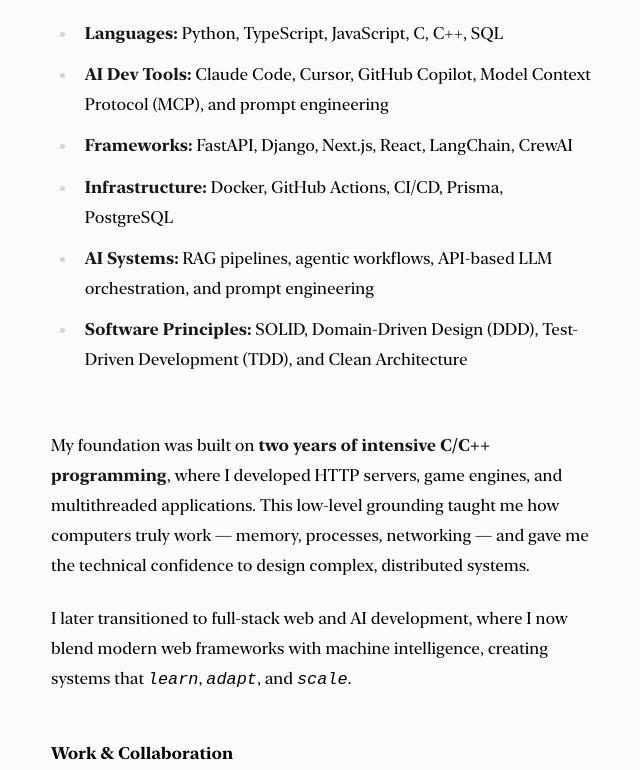
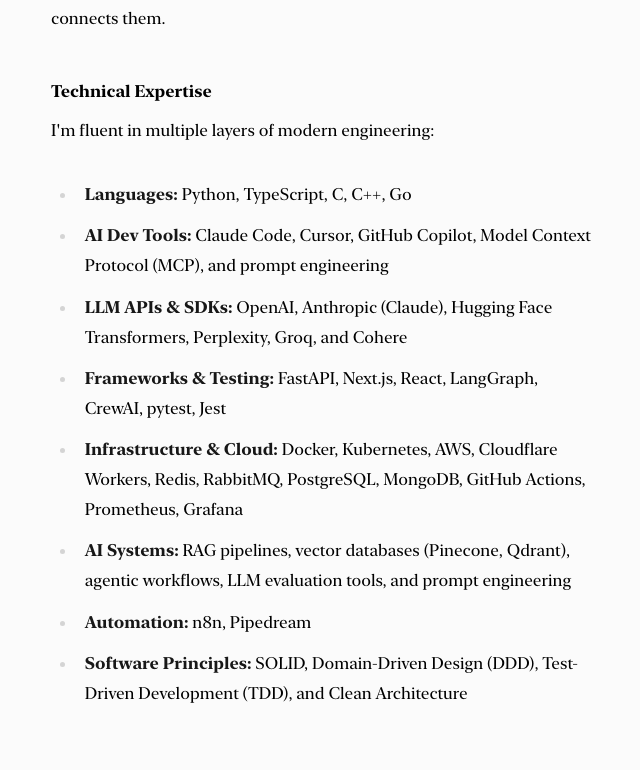
Before and after one commit to tofaramususa/tofaramususa.com, a Next.js app: page / in a window 1280 px wide. Shown: the part 1981-2751 px from the top of the page, without its empty margins (319-959 px from the left). Built offline with nearby package versions, Linux system fonts and the light colour scheme; a web font is replaced by a local one.

Commit message:
feat: enhance technical expertise section with new skills and tools

```diff
--- a/src/app/page.tsx
+++ b/src/app/page.tsx
@@ -43,13 +43,16 @@
           <strong>Architecting agentic AI systems</strong> with LangGraph, CrewAI, and custom agent frameworks — designing multi-agent workflows for autonomous reasoning, tool orchestration, and state management across distributed systems.
         </li>
         <li>
+          <strong>Integrating LLM APIs and SDKs</strong> including OpenAI, Anthropic (Claude), Hugging Face Transformers, and Perplexity — building production applications with multi-model orchestration, streaming responses, function calling, and context management across different LLM providers.
+        </li>
+        <li>
           <strong>Building Python microservices and REST APIs</strong> with FastAPI, PostgreSQL, MongoDB, and Redis — implementing TDD, asynchronous processing, and Model Context Protocol (MCP) integrations for LLM-native applications.
         </li>
         <li>
           <strong>Developing production frontends</strong> using TypeScript, Next.js, and React — building real-time AI dashboards, streaming LLM responses, and interactive agent interfaces with Tailwind CSS and shadcn/ui.
         </li>
         <li>
-          <strong>Implementing observability and infrastructure</strong> with Prometheus, Grafana, Traefik, and Docker — deploying containerized services with CI/CD pipelines via GitHub Actions and monitoring production LLM systems.
+          <strong>Implementing observability and infrastructure</strong> with Docker and Kubernetes — deploying containerized services with CI/CD pipelines via GitHub Actions and monitoring production LLM systems.
         </li>
         <li>
           <strong>Collaborating across engineering and product</strong> to translate AI research into scalable systems, working directly with founders to architect technical solutions aligned with product vision.
@@ -68,19 +71,25 @@
 
       <ul>
         <li>
-          <strong>Languages:</strong> Python, TypeScript, JavaScript, C, C++, SQL
+          <strong>Languages:</strong> Python, TypeScript, C, C++, Go
         </li>
         <li>
           <strong>AI Dev Tools:</strong> Claude Code, Cursor, GitHub Copilot, Model Context Protocol (MCP), and prompt engineering
         </li>
         <li>
-          <strong>Frameworks:</strong> FastAPI, Django, Next.js, React, LangChain, CrewAI
+          <strong>LLM APIs & SDKs:</strong> OpenAI, Anthropic (Claude), Hugging Face Transformers, Perplexity, Groq, and Cohere
         </li>
         <li>
-          <strong>Infrastructure:</strong> Docker, GitHub Actions, CI/CD, Prisma, PostgreSQL
+          <strong>Frameworks & Testing:</strong> FastAPI, Next.js, React, LangGraph, CrewAI, pytest, Jest
         </li>
         <li>
-          <strong>AI Systems:</strong> RAG pipelines, agentic workflows, API-based LLM orchestration, and prompt engineering
+          <strong>Infrastructure & Cloud:</strong> Docker, Kubernetes, AWS, Cloudflare Workers, Redis, RabbitMQ, PostgreSQL, MongoDB, GitHub Actions, Prometheus, Grafana
+        </li>
+        <li>
+          <strong>AI Systems:</strong> RAG pipelines, vector databases (Pinecone, Qdrant), agentic workflows, LLM evaluation tools, and prompt engineering
+        </li>
+        <li>
+          <strong>Automation:</strong> n8n, Pipedream
         </li>
         <li>
           <strong>Software Principles:</strong> SOLID, Domain-Driven Design (DDD), Test-Driven Development (TDD), and Clean Architecture
```
